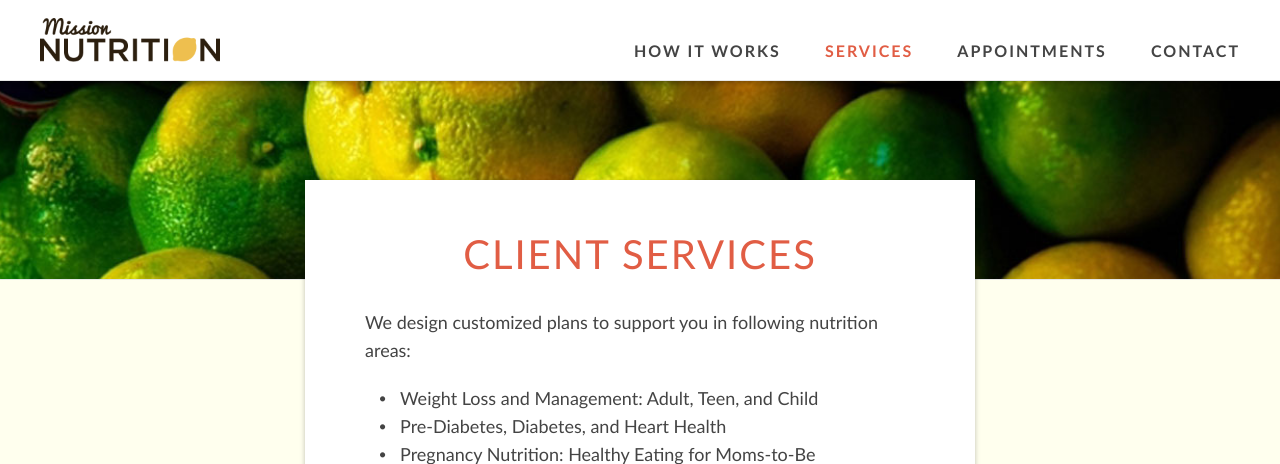
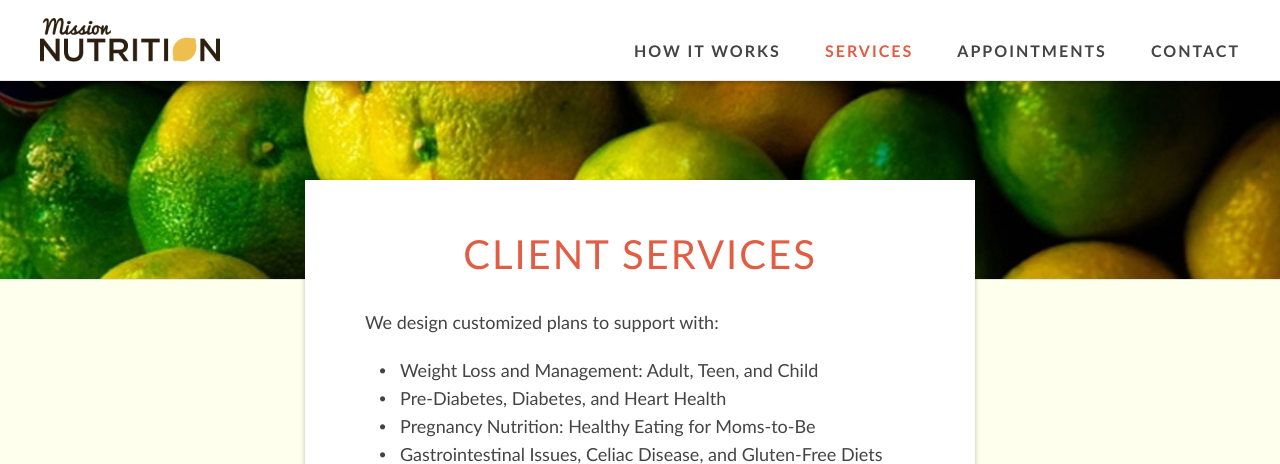
Before and after one commit to davelandry/missionnutrition, a Jekyll site: the page built from _pages/services.md, in a window 1280 px wide and 900 px high, cut to the strip 0-464 px from the top of the window. Built offline with Jekyll 4.4.1, drawn with Linux system fonts in a browser that asks for light colours.

Commit message:
Update services.md

```diff
--- a/_pages/services.md
+++ b/_pages/services.md
@@ -5,7 +5,7 @@ image: limes
 layout: services
 ---
 
-We design customized plans to support you in following nutrition areas:
+We design customized plans to support with:
 
 * Weight Loss and Management: Adult, Teen, and Child
 * Pre-Diabetes, Diabetes, and Heart Health
```
